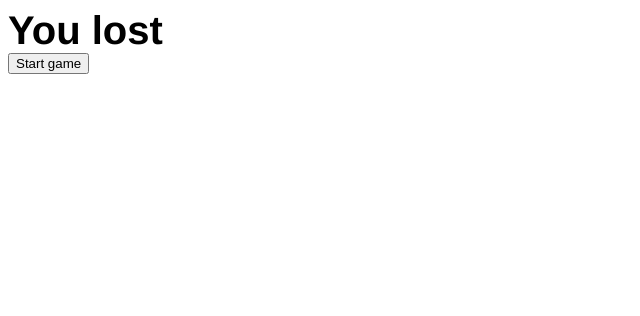
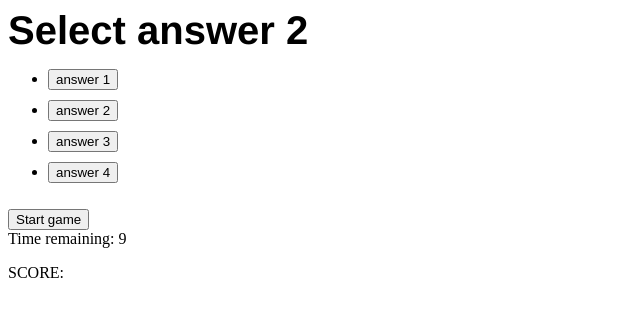
Before and after one commit to J3rkStore/code-quiz, a plain HTML site: page index.html in a window 1280 px wide. Both pictures are taken after a click on the button "Start game". Shown: the whole page, without its empty margins (0-640 px from the left). Drawn offline with Linux system fonts and the light colour scheme.

Commit message:
added a lot more exploratory code to js, css, html

```diff
--- a/assets/script.js
+++ b/assets/script.js
@@ -1,29 +1,92 @@
 var questionEl = document.querySelector(".question");
+var answersEl = document.querySelector(".answers");
 var startButton = document.querySelector(".start-button");
-var questions = ["first question", "second question"];
+var answerOneButton = document.querySelector("#answer-1");
+var answerTwoButton = document.querySelector("#answer-2");
+var answerThreeButton = document.querySelector("#answer-3");
+var answerFourButton = document.querySelector("#answer-4");
+var scoreEl = document.querySelector(".score");
+var timeRemainingEl = document.querySelector(".time-remaining");
+
+var questions = [
+  "Select answer 2",
+  "Which of the following is answer 1?",
+  "You finished on time",
+];
 var timeLeft = 10;
+var currentQuestion = 1;
+var points = 0;
 
-function loseGame() {
-  questionEl.textContent = "You lost";
+function quizOver() {
+  questionEl.textContent = "You ran out of time :(";
+  answersEl.style.display = "none";
 }
 
 function timer() {
   var timerInterval = setInterval(function () {
+    timeRemainingEl.textContent = "Time remaining: ";
     timeLeft--;
+    timeRemainingEl.textContent += timeLeft;
     console.log(timeLeft);
-    if (timeLeft < 1) {
-      loseGame();
+
+    if (currentQuestion === 3) {
+      clearInterval(timerInterval);
+    } else if (timeLeft < 1) {
+      quizOver();
       //stops interval
       clearInterval(timerInterval);
     }
-  }, 100);
+  }, 1000);
 }
 
-function startGame() {
-  timeLeft = 10;
-  questionEl.textContent = questions[0];
-  timer();
+function rightAnswer() {
+  console.log("correct");
+  currentQuestion++;
+  points++;
+  scoreEl.textContent = "SCORE: ";
+  scoreEl.textContent += points;
+  theGame();
 }
 
-startButton.addEventListener("click", startGame);
-//timer();
+function wrongAnswer() {
+  console.log("wrong");
+  currentQuestion++;
+  points--;
+  scoreEl.textContent = "SCORE: ";
+  scoreEl.textContent += points;
+  theGame();
+}
+
+function theGame() {
+  if (currentQuestion === 1) {
+    questionEl.textContent = questions[0];
+    answerOneButton.addEventListener("click", wrongAnswer);
+    answerTwoButton.addEventListener("click", rightAnswer);
+    answerThreeButton.addEventListener("click", wrongAnswer);
+    answerFourButton.addEventListener("click", wrongAnswer);
+  } else if (currentQuestion === 2) {
+    questionEl.textContent = questions[1];
+    // conflicting event listeners must be removed
+    answerTwoButton.removeEventListener("click", rightAnswer);
+    answerOneButton.removeEventListener("click", wrongAnswer);
+    answerOneButton.addEventListener("click", rightAnswer);
+    answerTwoButton.addEventListener("click", wrongAnswer);
+  } else if (currentQuestion === 3) {
+    questionEl.textContent = questions[2];
+    answersEl.style.display = "none";
+  }
+}
+
+function startQuiz() {
+  points = 0;
+  currentQuestion = 1;
+  //set time left 1 second higher because it will display after 1 second
+  timeLeft = 11;
+  //questionEl.textContent = questions[0];
+  //changes to flex from "none" in css
+  answersEl.style.display = "flex";
+  timer();
+  theGame();
+}
+
+startButton.addEventListener("click", startQuiz);
--- a/assets/style.css
+++ b/assets/style.css
@@ -3,3 +3,13 @@
     font-family: 'Franklin Gothic Medium', 'Arial Narrow', Arial, sans-serif;
     font-size: 40px;
 }
+
+.answers {
+    /* startgame function in JS changes display to flex*/
+    display:none;
+    flex-direction: column;
+}
+
+.answers li {
+    margin-bottom: 10px;
+}
--- a/index.html
+++ b/index.html
@@ -1,6 +1,7 @@
 <!DOCTYPE html>
 <html lang = "en">
 <head>
+    <link rel="stylesheet" href="./assets/reset.css" />
     <link rel="stylesheet" href="./assets/style.css" />
 
 </head>
@@ -11,7 +12,19 @@
         </div>
     </header>
     <main>
+        <ul class="answers">
+            <li><button class="answer-button" id="answer-1">answer 1</button></li>
+            <li><button class="answer-button" id="answer-2">answer 2</button></li>
+            <li><button class="answer-button" id="answer-3">answer 3</button></li>
+            <li><button class="answer-button" id="answer-4">answer 4</button></li>
+        </ul>
         <button class="start-button">Start game</button>
+        <div class="time-remaining">
+            <p>Time remaining: </p>
+        </div>
+        <div class="score">
+            <p>SCORE: </p>
+        </div>
 
     </main>
     <script src="./assets/script.js"></script>
```
